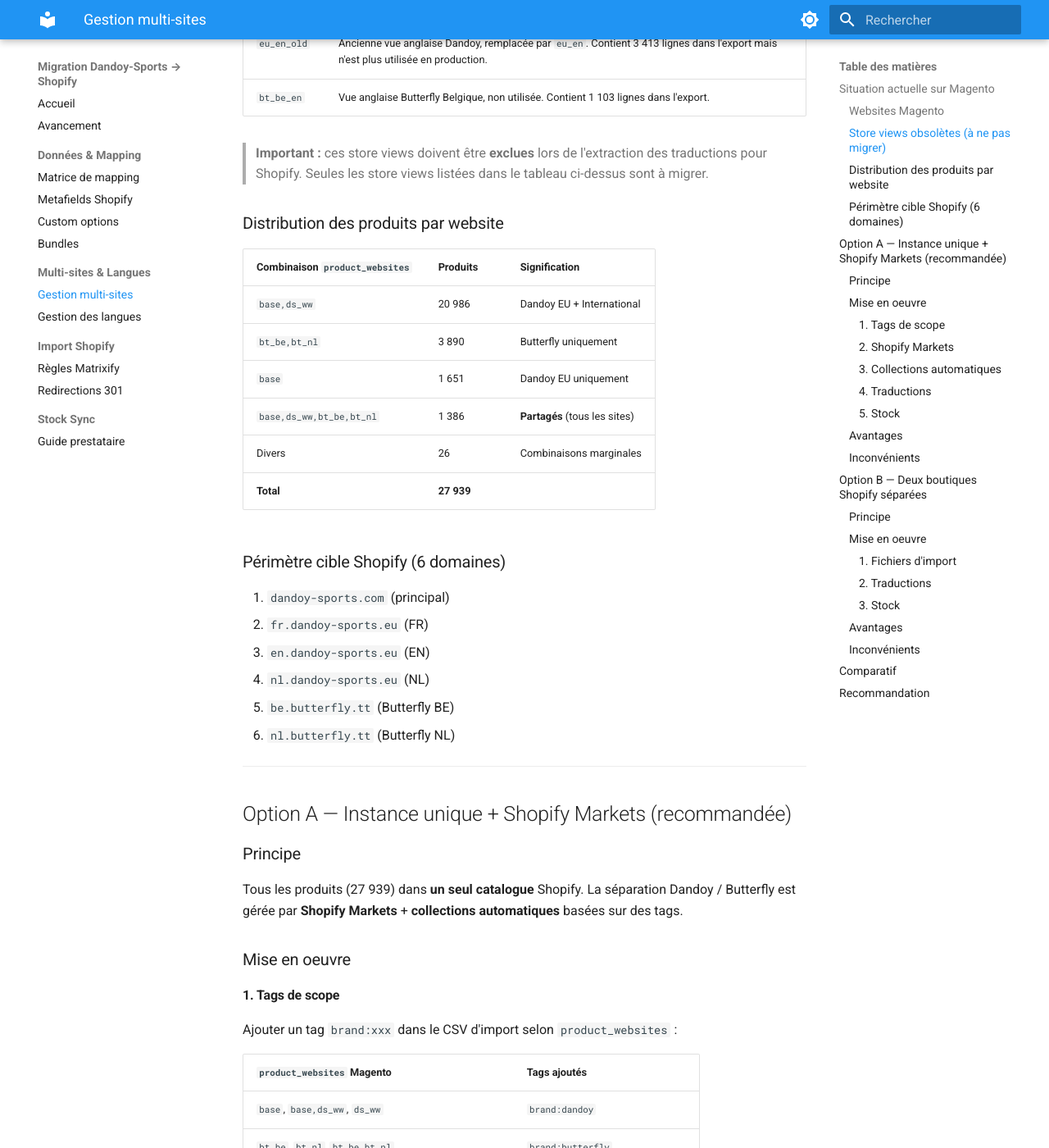
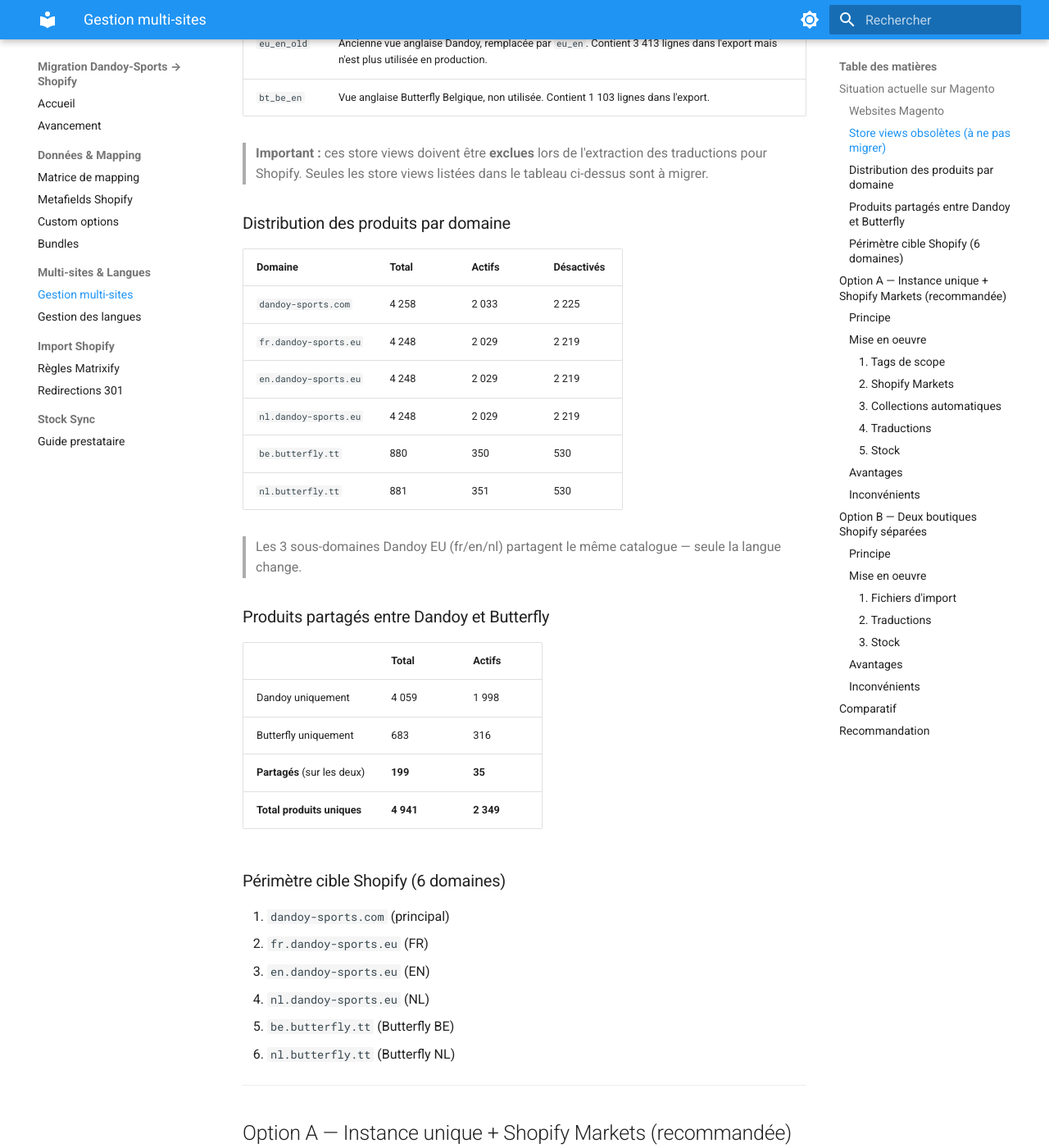
Before and after one commit to Webdigitales/dandoy-migration-2026, an MkDocs documentation site: the page built from 05_DOCS/architecture/multi-sites.md, in a window 1280 px wide and 1400 px high, scrolled down 698 px. Shown: the whole window at 82% size. Built offline with MkDocs 1.6.1 and Material for MkDocs 9.7.7, drawn with Linux system fonts in a browser that asks for light colours; some of the changed text lies outside the part shown.

Commit message:
Update shared product counts: 199 (35 active), not 1386
Corrected figures based on product-level count (excluding grouped children).
Updated across multi-sites doc, language doc, contractor guide, and MkDocs site.

Co-Authored-By: Claude Sonnet 4.6 <noreply@anthropic.com>

```diff
--- a/05_DOCS/architecture/multi-sites.md
+++ b/05_DOCS/architecture/multi-sites.md
@@ -23,16 +23,27 @@
 > **Important :** ces store views doivent être **exclues** lors de l'extraction des traductions
 > pour Shopify. Seules les store views listées dans le tableau ci-dessus sont à migrer.
 
-### Distribution des produits par website
+### Distribution des produits par domaine
 
-| Combinaison `product_websites` | Produits | Signification |
+| Domaine | Total | Actifs | Désactivés |
+|---|---|---|---|
+| `dandoy-sports.com` | 4 258 | 2 033 | 2 225 |
+| `fr.dandoy-sports.eu` | 4 248 | 2 029 | 2 219 |
+| `en.dandoy-sports.eu` | 4 248 | 2 029 | 2 219 |
+| `nl.dandoy-sports.eu` | 4 248 | 2 029 | 2 219 |
+| `be.butterfly.tt` | 880 | 350 | 530 |
+| `nl.butterfly.tt` | 881 | 351 | 530 |
+
+> Les 3 sous-domaines Dandoy EU (fr/en/nl) partagent le même catalogue — seule la langue change.
+
+### Produits partagés entre Dandoy et Butterfly
+
+| | Total | Actifs |
 |---|---|---|
-| `base,ds_ww` | 20 986 | Dandoy EU + International |
-| `bt_be,bt_nl` | 3 890 | Butterfly uniquement |
-| `base` | 1 651 | Dandoy EU uniquement |
-| `base,ds_ww,bt_be,bt_nl` | 1 386 | **Partagés** (tous les sites) |
-| Divers | 26 | Combinaisons marginales |
-| **Total** | **27 939** | |
+| Dandoy uniquement | 4 059 | 1 998 |
+| Butterfly uniquement | 683 | 316 |
+| **Partagés** (sur les deux) | **199** | **35** |
+| **Total produits uniques** | **4 941** | **2 349** |
 
 ### Périmètre cible Shopify (6 domaines)
 
@@ -93,7 +104,7 @@ Un seul flux Stock Sync → **un seul inventaire** pour tous les marchés. Pas d
 - **Stock unifié** : une seule source de vérité, pas de risque de survente
 - **Un seul abonnement** Shopify
 - **Gestion centralisée** : prix, descriptions, images au même endroit
-- **Produits partagés** (1 386) : aucune duplication, visibles sur les deux marques
+- **Produits partagés** (199, dont 35 actifs) : aucune duplication, visibles sur les deux marques
 
 ### Inconvénients
 
@@ -116,7 +127,7 @@ Deux instances Shopify indépendantes, chacune avec son propre catalogue.
 | **Dandoy-Sports** | `dandoy-sports.com`, `fr/en/nl.dandoy-sports.eu` | ~24 023 (base + ds_ww + partagés) |
 | **Butterfly TT** | `be.butterfly.tt`, `nl.butterfly.tt` | ~5 277 (bt_be + bt_nl + partagés) |
 
-Les **1 386 produits partagés** sont dupliqués dans les deux boutiques.
+Les **199 produits partagés (dont 35 actifs)** sont dupliqués dans les deux boutiques.
 
 ### Mise en oeuvre
 
@@ -149,7 +160,7 @@ Le même fichier CSV de stock alimente les deux (les SKU sont identiques).
 
 ### Inconvénients
 
-- **1 386 produits dupliqués** → double maintenance (prix, descriptions, images)
+- **199 produits dupliqués** (dont 35 actifs) → double maintenance (prix, descriptions, images)
 - **Risque de survente** sur les produits partagés : la sync stock est 1×/jour,
   si le dernier stock est vendu sur Dandoy, Butterfly ne le sait pas avant le lendemain
 - **Deux abonnements** Shopify (coût doublé)
@@ -163,7 +174,7 @@ Le même fichier CSV de stock alimente les deux (les SKU sont identiques).
 | Critère | Option A (instance unique) | Option B (deux boutiques) |
 |---|---|---|
 | Stock | Unifié, pas de survente | Dupliqué, risque de survente (sync 1×/jour) |
-| Produits partagés (1 386) | Gérés nativement | Dupliqués manuellement |
+| Produits partagés (199) | Gérés nativement | Dupliqués manuellement |
 | Coût Shopify | 1 abonnement | 2 abonnements |
 | Branding Butterfly | Thème adaptatif ou sections conditionnelles | Thème 100% dédié |
 | Complexité initiale | Plus élevée (Markets, Catalogs) | Plus simple |
@@ -178,7 +189,7 @@ Le même fichier CSV de stock alimente les deux (les SKU sont identiques).
 **Option A (instance unique)** est recommandée pour ce projet car :
 
 1. Le stock sans ERP et la sync 1×/jour rendent la **survente** très probable avec deux boutiques
-2. Les **1 386 produits partagés** représentent un effort de maintenance significatif en double
+2. Les **199 produits partagés (dont 35 actifs)** représentent un effort de maintenance significatif en double
 3. Shopify Markets couvre le besoin multi-domaine / multi-langue nativement
 4. Un seul flux Stock Sync simplifie l'infrastructure
 
```
Also changed, not shown: 02_ANALYSIS_AND_MAPPING/gestion_langues_shopify.md (+1 -1 lines), 02_ANALYSIS_AND_MAPPING/multi_sites_shopify.md (+24 -13 lines), 05_DOCS/architecture/langues.md (+1 -1 lines), 05_DOCS/stock/guide-prestataire.md (+1 -1 lines), GUIDE_PRESTATAIRE.md (+1 -1 lines).
